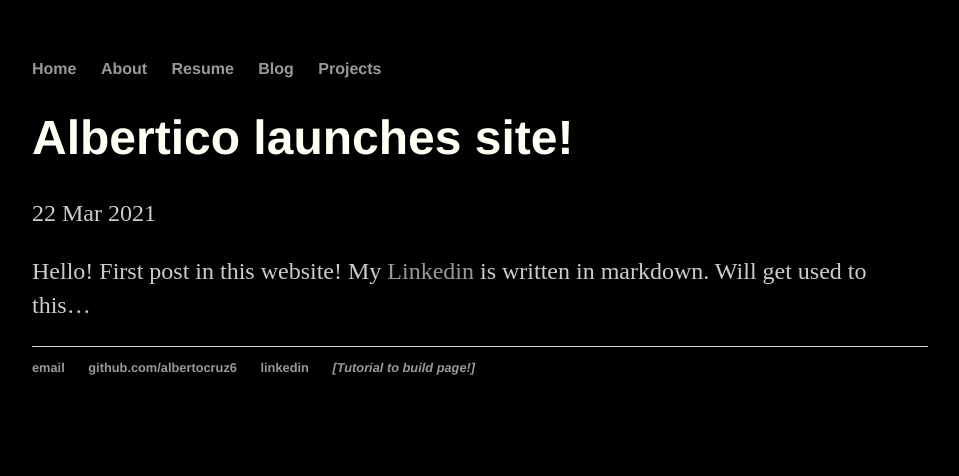
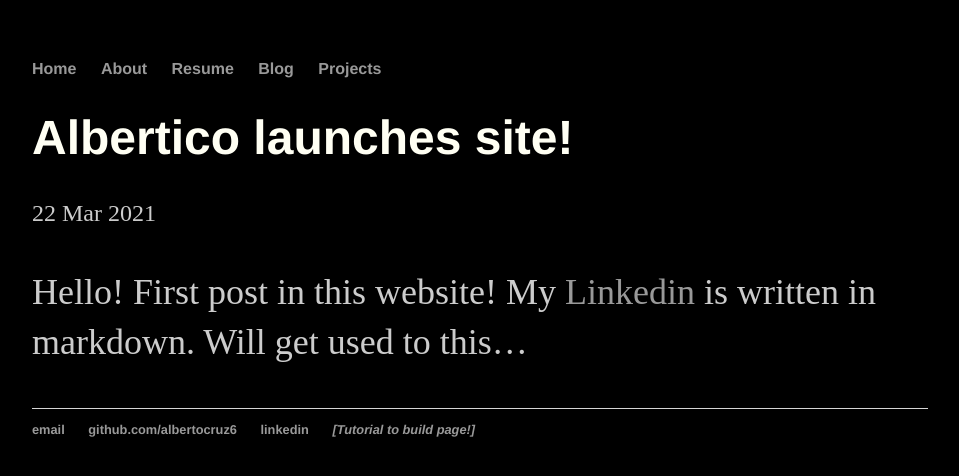
Before and after one commit to albertocruz6/albertocruz6.github.io, a Jekyll site: the page built from _posts/2021-03-22-first-post-in-page.md, in a window 1280 px wide. Shown: the top 476 px of the page, without its empty margins (160-1119 px from the left). Built offline with Jekyll 4.4.1, drawn with Linux system fonts in a browser that asks for light colours.

Commit message:
Update main.css

```diff
--- a/css/main.css
+++ b/css/main.css
@@ -40,6 +40,12 @@ footer {
 
 }
 
+.post{
+    margin: 20px auto 40px;
+    font-size: 1.5em;
+    color: #fffff3;
+}
+
 ul.posts {
     margin: 20px auto 40px;
     font-size: 1.5em;
```
